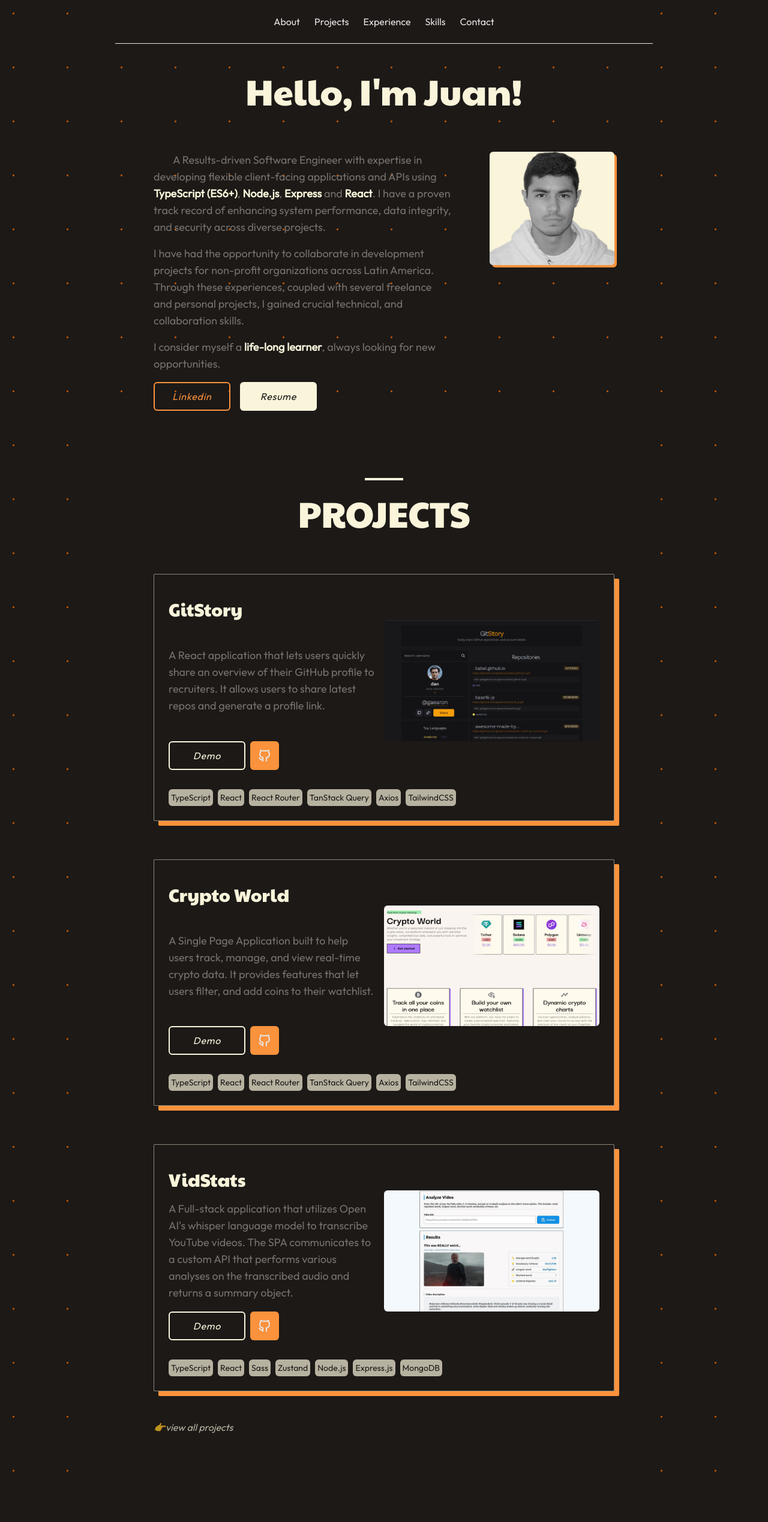
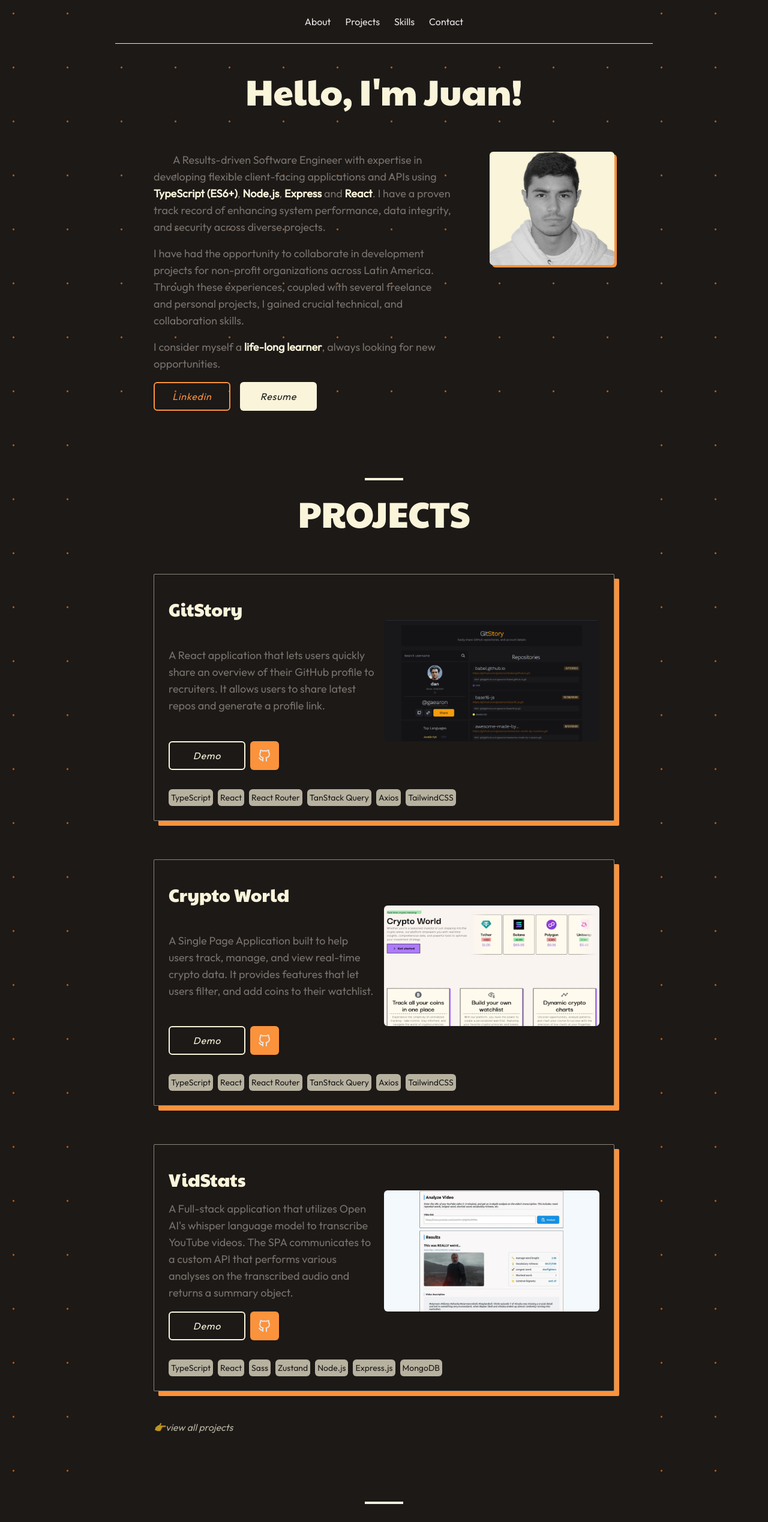
Before and after one commit to Juanfec4/portfolio-v2, a Next.js app: page / in a window 1280 px wide. Shown: the top 2538 px of the page at 60% size. Built offline with nearby package versions, Linux system fonts and the light colour scheme.

Commit message:
Removed experience

```diff
--- a/src/app/page.tsx
+++ b/src/app/page.tsx
@@ -3,7 +3,6 @@ import Hero from "@/components/Hero";
 import Navbar from "@/components/Navbar";
 import Projects from "@/components/Projects";
 import Skills from "@/components/Skills";
-import WorkExperience from "@/components/WorkExperience";
 import { FC } from "react";
 const Home: FC = () => {
   return (
@@ -12,19 +11,17 @@ const Home: FC = () => {
         links={[
           { id: "about", text: "About" },
           { id: "projects", text: "Projects" },
-          { id: "experience", text: "Experience" },
+          // { id: "experience", text: "Experience" },
           { id: "skills", text: "Skills" },
           { id: "contact", text: "Contact" },
         ]}
       />
       <Hero />
       <Projects />
-      <WorkExperience />
+      {/* <WorkExperience /> */}
       <Skills />
       <Contact />
-      <footer className="bg-stone-900 text-center p-6">
-        ©2023 JUAN CARDENAS
-      </footer>
+      <footer className="bg-stone-900 text-center p-6">©2023 JUAN CARDENAS</footer>
     </main>
   );
 };
```
